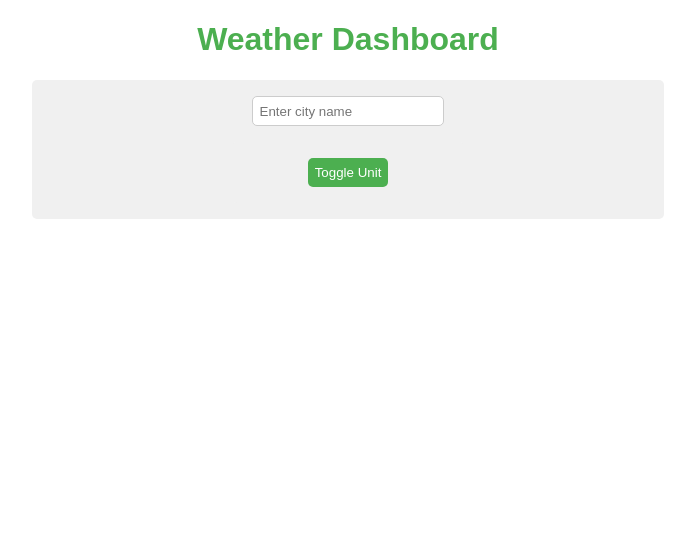
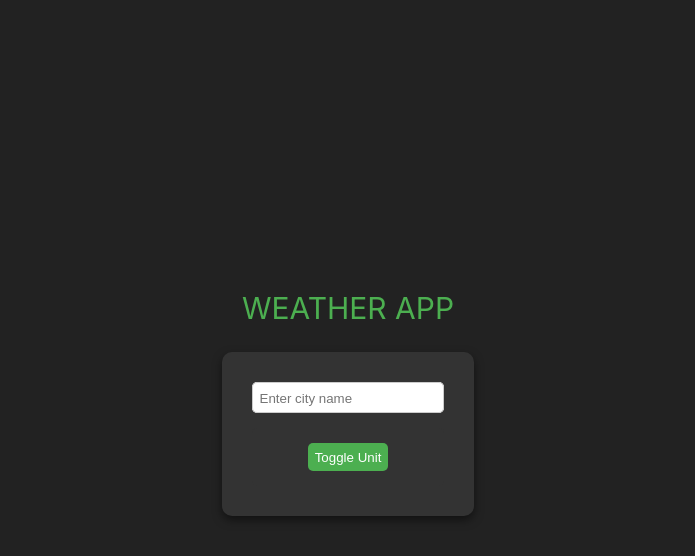
Before and after one commit to devraj-O7/vue-weatherapp, a Vue app: page / in a window 1280 px wide. Shown: the top 556 px of the page, without its empty margins (292-987 px from the left). Built offline with nearby package versions, Linux system fonts and the light colour scheme.

Commit message:
css fixes

```diff
--- a/src/App.vue
+++ b/src/App.vue
@@ -1,6 +1,6 @@
 <template>
   <div id="app">
-    <h1>Weather Dashboard</h1>
+    <h1>Weather App</h1>
     <WeatherDashboard />
   </div>
 </template>
@@ -17,22 +17,24 @@ export default {
 </script>
 
 <style>
-#app {
-  font-family: Arial, sans-serif;
-  text-align: center;
-}
-.weather-dashboard {
-  max-width: 600px;
-  margin: auto;
-}
-h1{
- color:  #4CAF50
+html, body {
+  height: 100%;
+  margin: 0;
 }
 
-@media (max-width: 600px) {
-  .weather-dashboard {
-    padding: 1em;
-  }
+#app {
+  background-color: #222;
+  color: white;
+  display: flex;
+  flex-direction: column;
+  align-items: center;
+  justify-content: center;
+  height: 100vh;
 }
 
+h1 {
+  color: #4CAF50;
+  margin-bottom: 20px;
+  text-transform: uppercase;
+}
 </style>
--- a/src/assets/main.css
+++ b/src/assets/main.css
@@ -1,13 +1,11 @@
-/* @import './base.css';
+@import './base.css';
 
 #app {
-  max-width: 1280px;
-  margin: 0 auto;
   padding: 2rem;
   font-weight: normal;
 }
 
-a,
+/* a,
 .green {
   text-decoration: none;
   color: hsla(160, 100%, 37%, 1);
--- a/src/components/SearchBar.vue
+++ b/src/components/SearchBar.vue
@@ -51,9 +51,9 @@ export default defineComponent({
     }
 
     const selectCity = (selectedCity: string) => {
+      store.suggestions = []
       city.value = selectedCity
       emit('searchCity', selectedCity)
-      store.suggestions = []
       store.fetchWeatherData(selectedCity)
     }
 
@@ -83,6 +83,7 @@ input {
   box-sizing: border-box;
   border: 1px solid #ccc;
   border-radius: 5px;
+  padding-top: 8px;
 }
 
 .suggestions-list {
@@ -100,6 +101,9 @@ input {
 .suggestions-list li {
   padding: 0.5em;
   cursor: pointer;
+  background: #ccc;
+  color: black;
+
 }
 .suggestions-list li:hover {
   background: #d0f0c0;
--- a/src/components/ToggleSwitch.vue
+++ b/src/components/ToggleSwitch.vue
@@ -22,7 +22,7 @@ export default {
 .toggle-switch {
   text-align: center;
   /* margin-bottom: 1em; */
-  background-color: #f0f0f0;
+  background-color: #333;
   padding: 1em;
   border-radius: 5px;
   width: 100%;
--- a/src/components/WeatherDashboard.vue
+++ b/src/components/WeatherDashboard.vue
@@ -32,20 +32,23 @@ export default {
 
 <style scoped>
 .weather-dashboard {
-  background-color: #f0f0f0;
-  padding: 1em;
-  border-radius: 5px;
+  background-color: #333;
+  color: white;
+  padding: 2em;
+  border-radius: 10px;
   display: flex;
   flex-direction: column;
   align-items: center;
+  box-shadow: 0 4px 10px rgba(0, 0, 0, 0.5);
 }
 p {
-  color: #333;
+  color: #ddd;
 }
 
 @media (max-width: 600px) {
   .weather-dashboard {
-    padding: 0.5em;
+    padding: 1em;
+    width: 100%;
   }
 }
 </style>
--- a/src/components/WeatherDisplay.vue
+++ b/src/components/WeatherDisplay.vue
@@ -1,10 +1,13 @@
 <template>
   <div class="weather-display">
-    <h2 v-if="data">{{ data.name }}</h2>
-    <p v-if="data && data.weather">{{ data.weather[0].description }}</p>
-    <p v-if="data && data.main">Temperature: {{ data.main.temp }}° {{ isCelsius ? 'C' : 'F' }}</p>
-    <p v-if="data && data.main">Humidity: {{ data.main.humidity }}%</p>
-    <p v-if="data && data.wind">Wind Speed: {{ data.wind.speed }} {{ isCelsius ? 'm/s' : 'mph' }}</p>
+    <img v-if="data && data.weather" :src="`http://openweathermap.org/img/wn/${data.weather[0].icon}@2x.png`" alt="Weather Icon" class="weather-icon" />
+    <div class="weather-info">
+      <h2 v-if="data">{{ data.name }}</h2>
+      <p v-if="data && data.weather">{{ data.weather[0].description }}</p>
+      <p v-if="data && data.main">Temperature: {{ data.main.temp }}° {{ isCelsius ? 'C' : 'F' }}</p>
+      <p v-if="data && data.main">Humidity: {{ data.main.humidity }}%</p>
+      <p v-if="data && data.wind">Wind Speed: {{ data.wind.speed }} {{ isCelsius ? 'm/s' : 'mph' }}</p>
+    </div>
   </div>
 </template>
 
@@ -19,23 +22,43 @@ export default {
 
 <style scoped>
 .weather-display {
-  text-align: center;
-  background-color: #f0f0f0;
-  padding: 1em;
-  border-radius: 5px;
+  display: flex;
+  flex-direction: row;
+  align-items: center;
+  color: white;
+  text-align: left;
+  padding: 1.5em;
   width: 100%;
-  max-width: 400px;
 }
+
+.weather-icon {
+  width: 100px;
+  height: auto;
+  margin-right: 1em;
+}
+
+.weather-info {
+  flex: 1;
+  text-transform: uppercase;
+}
+
 h2 {
   color: #4CAF50;
 }
+
 p {
-  color: #333;
+  color: #ddd;
 }
 
 @media (max-width: 600px) {
   .weather-display {
-    padding: 0.5em;
+    flex-direction: column;
+    align-items: center;
+    text-align: center;
+  }
+
+  .weather-icon {
+    margin-bottom: 1em;
   }
 }
 </style>
```
